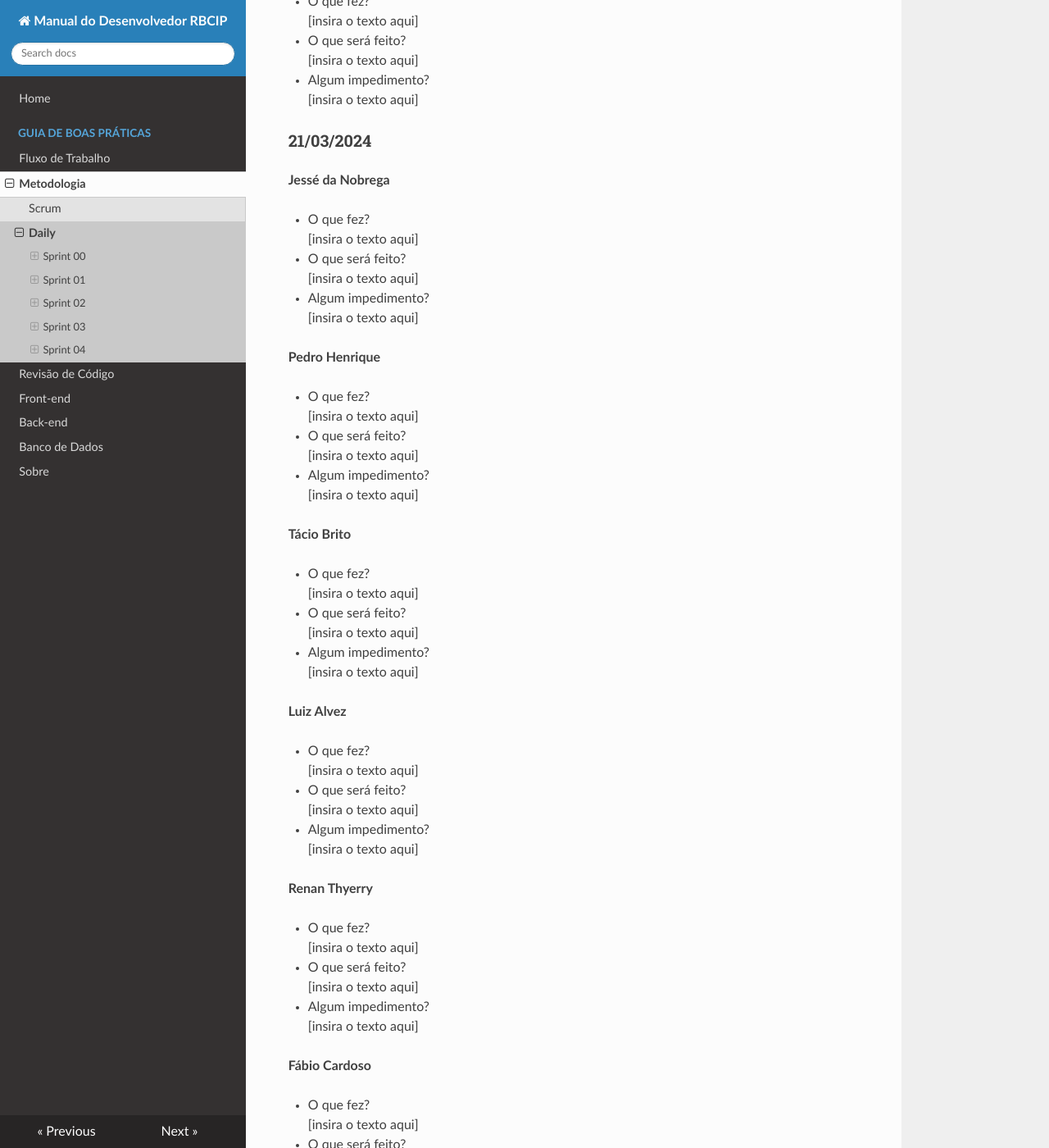
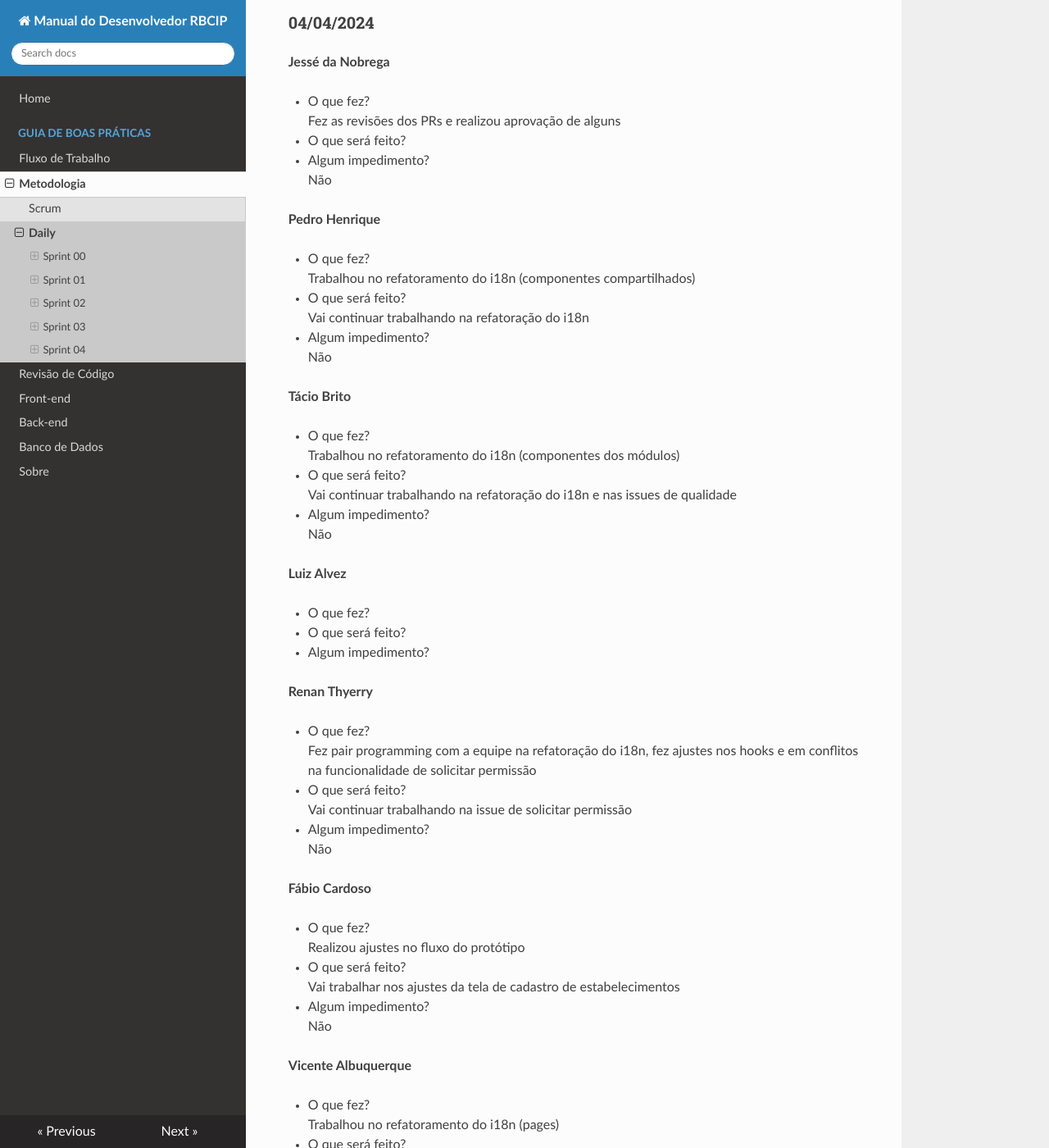
Before and after one commit to jesseazevedo/ManualDesenvolvimento, an MkDocs documentation site: the page built from docs/scrum/daily.md, in a window 1280 px wide and 1400 px high, scrolled down 41168 px. Shown: the whole window at 82% size. Built offline with MkDocs 1.6.1, drawn with Linux system fonts in a browser that asks for light colours; nearby versions of some CDN libraries; some of the changed text lies outside the part shown.

Commit message:
daily 04/04/24

```diff
--- a/docs/scrum/daily.md
+++ b/docs/scrum/daily.md
@@ -1555,202 +1621,137 @@ Vai trabalhar no redirecionamento do login
 * Algum impedimento?
 Não
 
-### 19/03/2024
-
-**Jessé da Nobrega**
-
-* O que fez?
-[insira o texto aqui]
-* O que será feito?
-[insira o texto aqui]
-* Algum impedimento?
-[insira o texto aqui]
-
-**Pedro Henrique**
-
-* O que fez?
-[insira o texto aqui]
-* O que será feito?
-[insira o texto aqui]
-* Algum impedimento?
-[insira o texto aqui]
-
-**Tácio Brito**
-
-* O que fez?
-[insira o texto aqui]
-* O que será feito?
-[insira o texto aqui]
-* Algum impedimento?
-[insira o texto aqui]
-
-**Luiz Alvez**
-
-* O que fez?
-[insira o texto aqui]
-* O que será feito?
-[insira o texto aqui]
-* Algum impedimento?
-[insira o texto aqui]
-
-**Renan Thyerry**
-
-* O que fez?
-[insira o texto aqui]
-* O que será feito?
-[insira o texto aqui]
-* Algum impedimento?
-[insira o texto aqui]
-
-**Fábio Cardoso**
-
-* O que fez?
-[insira o texto aqui]
-* O que será feito?
-[insira o texto aqui]
-* Algum impedimento?
-[insira o texto aqui]
-
-**Angelo Morais**
-
-* O que fez?
-[insira o texto aqui]
-* O que será feito?
-[insira o texto aqui]
-* Algum impedimento?
-[insira o texto aqui]
-
-### 20/03/2024
-
-**Jessé da Nobrega**
-
-* O que fez?
-[insira o texto aqui]
-* O que será feito?
-[insira o texto aqui]
-* Algum impedimento?
-[insira o texto aqui]
-
-**Pedro Henrique**
-
-* O que fez?
-[insira o texto aqui]
-* O que será feito?
-[insira o texto aqui]
-* Algum impedimento?
-[insira o texto aqui]
-
-**Tácio Brito**
-
-* O que fez?
-[insira o texto aqui]
-* O que será feito?
-[insira o texto aqui]
-* Algum impedimento?
-[insira o texto aqui]
-
-**Luiz Alvez**
-
-* O que fez?
-[insira o texto aqui]
-* O que será feito?
-[insira o texto aqui]
-* Algum impedimento?
-[insira o texto aqui]
-
-**Renan Thyerry**
-
-* O que fez?
-[insira o texto aqui]
-* O que será feito?
-[insira o texto aqui]
-* Algum impedimento?
-[insira o texto aqui]
-
-**Fábio Cardoso**
-
-* O que fez?
-[insira o texto aqui]
-* O que será feito?
-[insira o texto aqui]
-* Algum impedimento?
-[insira o texto aqui]
-
-**Angelo Morais**
-
-* O que fez?
-[insira o texto aqui]
-* O que será feito?
-[insira o texto aqui]
-* Algum impedimento?
-[insira o texto aqui]
-
-### 21/03/2024
-
-**Jessé da Nobrega**
-
-* O que fez?
-[insira o texto aqui]
-* O que será feito?
-[insira o texto aqui]
-* Algum impedimento?
-[insira o texto aqui]
-
-**Pedro Henrique**
-
-* O que fez?
-[insira o texto aqui]
-* O que será feito?
-[insira o texto aqui]
-* Algum impedimento?
-[insira o texto aqui]
-
-**Tácio Brito**
-
-* O que fez?
-[insira o texto aqui]
-* O que será feito?
-[insira o texto aqui]
-* Algum impedimento?
-[insira o texto aqui]
-
-**Luiz Alvez**
-
-* O que fez?
-[insira o texto aqui]
-* O que será feito?
-[insira o texto aqui]
-* Algum impedimento?
-[insira o texto aqui]
-
-**Renan Thyerry**
-
-* O que fez?
-[insira o texto aqui]
-* O que será feito?
-[insira o texto aqui]
-* Algum impedimento?
-[insira o texto aqui]
-
-**Fábio Cardoso**
-
-* O que fez?
-[insira o texto aqui]
-* O que será feito?
-[insira o texto aqui]
-* Algum impedimento?
-[insira o texto aqui]
-
-**Angelo Morais**
-
-* O que fez?
-[insira o texto aqui]
-* O que será feito?
-[insira o texto aqui]
-* Algum impedimento?
-[insira o texto aqui]
-
-### 22/03/2024
+### 03/04/2024
+
+**Jessé da Nobrega**
+
+* O que fez?
+[insira o texto aqui]
+* O que será feito?
+[insira o texto aqui]
+* Algum impedimento?
+[insira o texto aqui]
+
+**Pedro Henrique**
+
+* O que fez?
+Adicionou a ilustração da tabela vazia e trabalhou na lógica do campo de pesquisa
+* O que será feito?
+Fará um ajuste no i18n
+* Algum impedimento?
+Não
+
+**Tácio Brito**
+
+* O que fez?
+Trabalhou nos testes a instância de configuração e profiles
+* O que será feito?
+Vai continuar nos testes de qualidade
+* Algum impedimento?
+Não
+
+**Luiz Alvez**
+
+* O que fez?
+
+* O que será feito?
+
+* Algum impedimento?
+
+
+**Renan Thyerry**
+
+* O que fez?
+
+* O que será feito?
+
+* Algum impedimento?
+
+
+**Fábio Cardoso**
+
+* O que fez?
+Terminou o fluxo de telas da aplicação
+* O que será feito?
+Vai trabalhar nos ajustes das telas de cadastro de estabelecimentos
+* Algum impedimento?
+Não
+
+**Vicente Albuquerque**
+
+* O que fez?
+Trabalhou no redirecionamento de login
+* O que será feito?
+Vai trabalhar na refatoração do i18n
+* Algum impedimento?
+Não
+
+### 04/04/2024
+
+**Jessé da Nobrega**
+
+* O que fez?
+Fez as revisões dos PRs e realizou aprovação de alguns
+* O que será feito?
+
+* Algum impedimento?
+Não
+
+**Pedro Henrique**
+
+* O que fez?
+Trabalhou no refatoramento do i18n (componentes compartilhados)
+* O que será feito?
+Vai continuar trabalhando na refatoração do i18n
+* Algum impedimento?
+Não
+
+**Tácio Brito**
+
+* O que fez?
+Trabalhou no refatoramento do i18n (componentes dos módulos)
+* O que será feito?
+Vai continuar trabalhando na refatoração do i18n e nas issues de qualidade
+* Algum impedimento?
+Não
+
+**Luiz Alvez**
+
+* O que fez?
+
+* O que será feito?
+
+* Algum impedimento?
+
+
+**Renan Thyerry**
+
+* O que fez?
+Fez pair programming com a equipe na refatoração do i18n, fez ajustes nos hooks e em conflitos na funcionalidade de solicitar permissão
+* O que será feito?
+Vai continuar trabalhando na issue de solicitar permissão
+* Algum impedimento?
+Não
+
+**Fábio Cardoso**
+
+* O que fez?
+Realizou ajustes no fluxo do protótipo
+* O que será feito?
+Vai trabalhar nos ajustes da tela de cadastro de estabelecimentos
+* Algum impedimento?
+Não
+
+**Vicente Albuquerque**
+
+* O que fez?
+Trabalhou no refatoramento do i18n (pages)
+* O que será feito?
+Vai puxar uma atividade do board ou ajudar a equipe
+* Algum impedimento?
+Não
+
+### 05/04/2024
 
 **Jessé da Nobrega**
 
```
Also changed, not shown: other parts of docs/scrum/daily.md (+66 -0 lines), site/index.html, site/scrum/daily/index.html, site/search/search_index.json, 1 other file.
